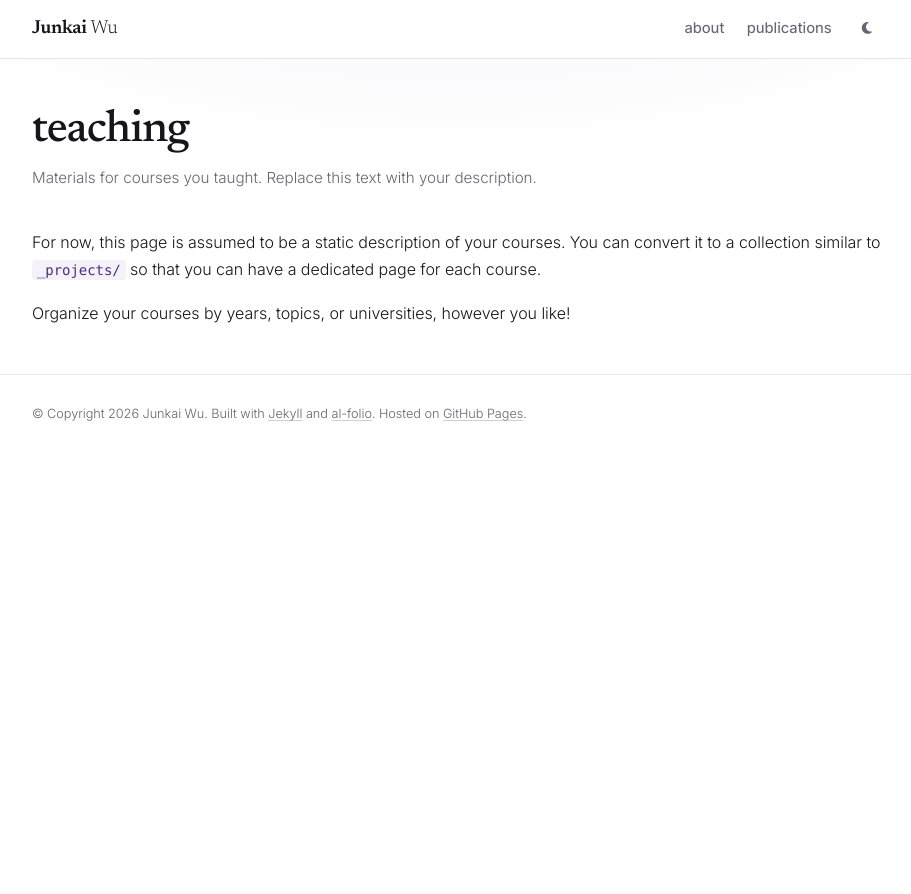
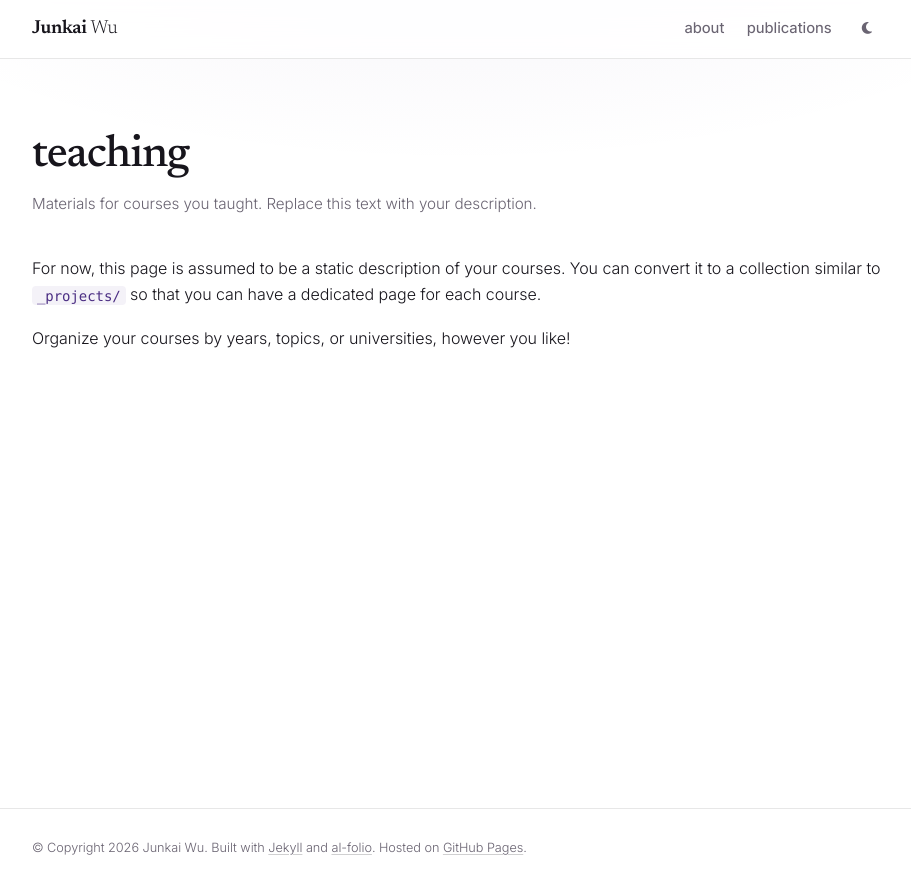
Before and after one commit to wjk0925/wjk0925.github.io, a Jekyll site: the page built from _pages/teaching.md, in a window 1280 px wide. Shown: the top 894 px of the page, without its empty margins (183-1094 px from the left). Built offline with Jekyll 4.4.1, drawn with Linux system fonts in a browser that asks for light colours; comment, search, counter and statistics services are not loaded; a style sheet for code colours, icons or effects is not loaded.

Commit message:
Polish nav, footer, and focus states
- Collapsed mobile menu: drop the sliding underline (it spanned the full
  row width) in favour of a plain accent colour, and right-align the
  theme toggle with the other items.
- Pin the footer to the bottom of the viewport on short pages such as
  /news/, which previously left it floating mid-screen.
- Add visible :focus-visible outlines for keyboard navigation.

Co-Authored-By: Claude Opus 5 <noreply@anthropic.com>

```diff
--- a/_sass/_custom.scss
+++ b/_sass/_custom.scss
@@ -152,6 +152,34 @@ a {
 progress,
 .progress-container {
   top: 55px;
+}
+
+// Collapsed (mobile) menu: the sliding underline makes no sense on
+// full-width stacked rows, so fall back to a plain accent colour.
+@media (max-width: 575.98px) {
+  .navbar .navbar-collapse {
+    padding-bottom: 0.5rem;
+  }
+
+  .navbar.navbar-light .navbar-nav .nav-item .nav-link {
+    margin: 0;
+    padding: 0.4rem 0;
+    font-size: 1rem;
+
+    &::after {
+      display: none;
+    }
+  }
+
+  .toggle-container {
+    justify-content: flex-end;
+    margin-left: 0;
+    padding-top: 0.2rem;
+  }
+
+  #light-toggle {
+    margin-right: -0.35rem;
+  }
 }
 
 /* -------------------------------------------------------------------------- *
@@ -699,6 +727,36 @@ footer.sticky-bottom {
   }
 }
 
+// Keep the footer at the bottom of the viewport on short pages.
+body.sticky-bottom-footer {
+  display: flex;
+  flex-direction: column;
+  min-height: 100vh;
+
+  > .container {
+    flex: 1 0 auto;
+  }
+
+  > footer.sticky-bottom {
+    flex-shrink: 0;
+  }
+}
+
+/* -------------------------------------------------------------------------- *
+ * Focus states
+ * -------------------------------------------------------------------------- */
+
+:focus-visible {
+  outline: 2px solid var(--global-theme-color);
+  outline-offset: 2px;
+  border-radius: 3px;
+}
+
+.hero-link:focus-visible,
+.publications ol.bibliography li .links a.btn:focus-visible {
+  outline-offset: 3px;
+}
+
 /* -------------------------------------------------------------------------- *
  * Misc. cleanups
  * -------------------------------------------------------------------------- */
```
